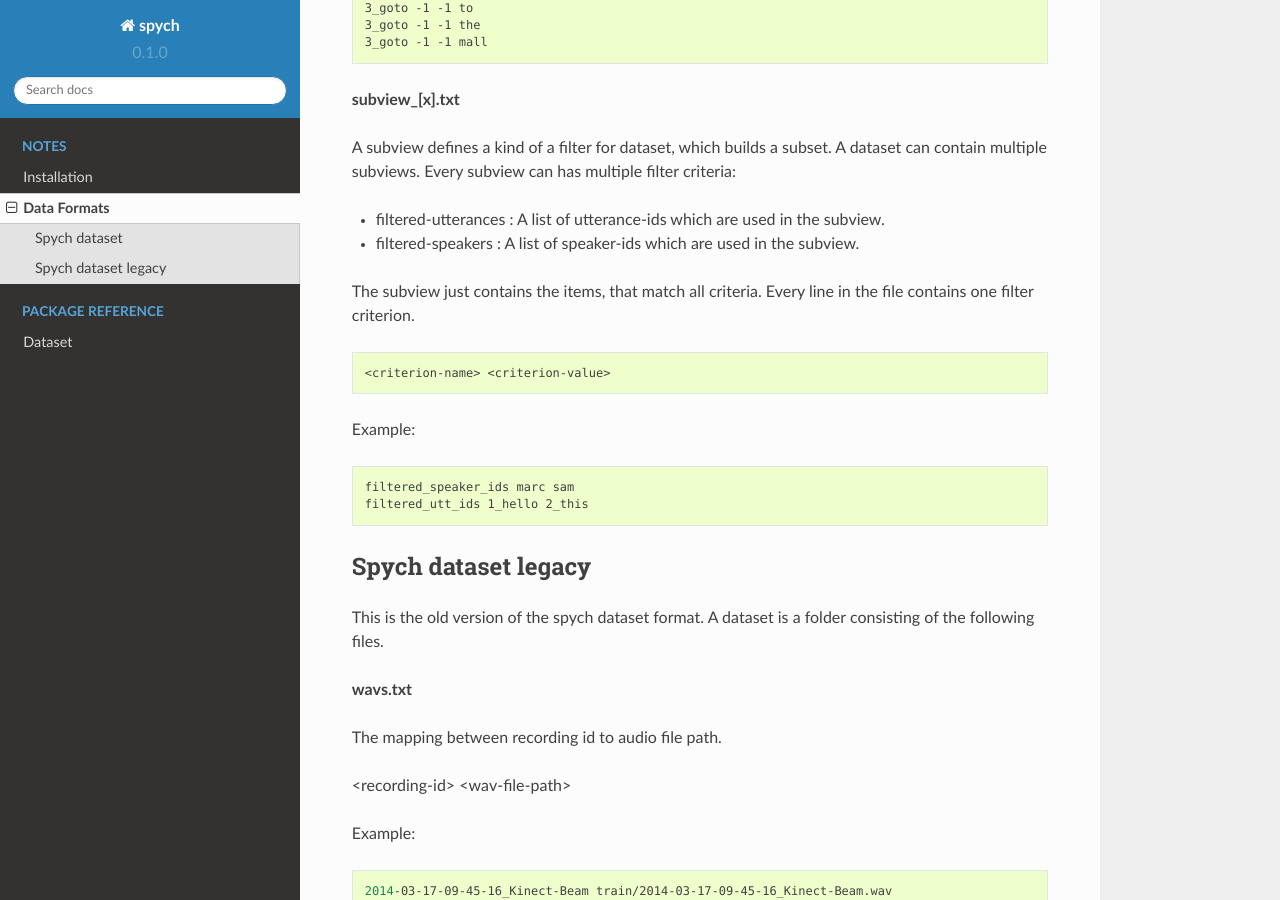
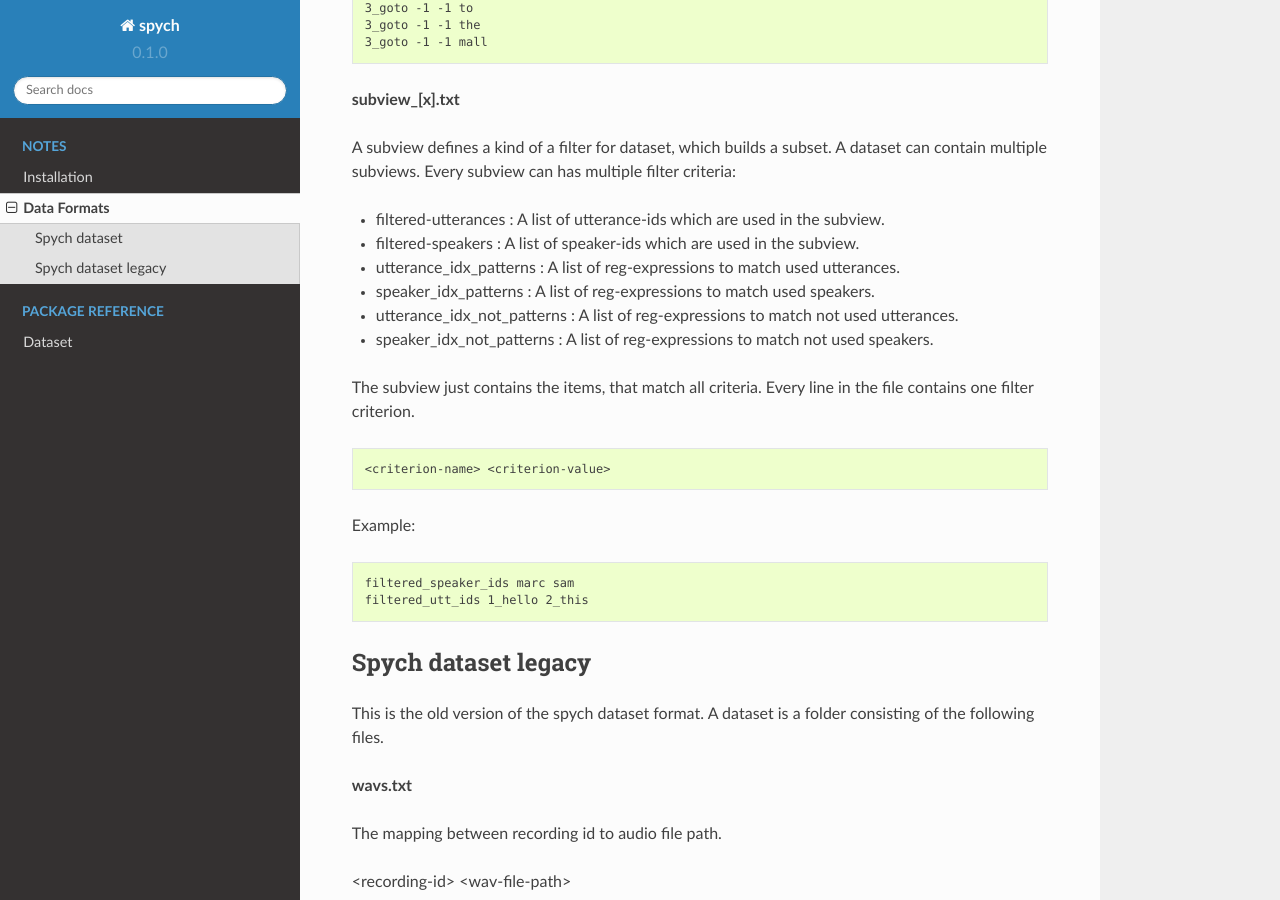
Before and after one commit to ynop/spych, a Sphinx documentation site: the page built from docs/formats/index.rst, in a window 1280 px wide and 900 px high, scrolled down 2587 px. Built offline with Sphinx 7.4.7 and the Read the Docs theme 2.0.0, drawn with Linux system fonts in a browser that asks for light colours.

Commit message:
updated docs

```diff
--- a/docs/formats/index.rst
+++ b/docs/formats/index.rst
@@ -127,6 +127,10 @@ Every subview can has multiple filter criteria:
 
 - filtered-utterances : A list of utterance-ids which are used in the subview.
 - filtered-speakers : A list of speaker-ids which are used in the subview.
+- utterance_idx_patterns : A list of reg-expressions to match used utterances.
+- speaker_idx_patterns : A list of reg-expressions to match used speakers.
+- utterance_idx_not_patterns : A list of reg-expressions to match not used utterances.
+- speaker_idx_not_patterns : A list of reg-expressions to match not used speakers.
 
 The subview just contains the items, that match all criteria. Every line in the file contains one filter criterion.
 
```
